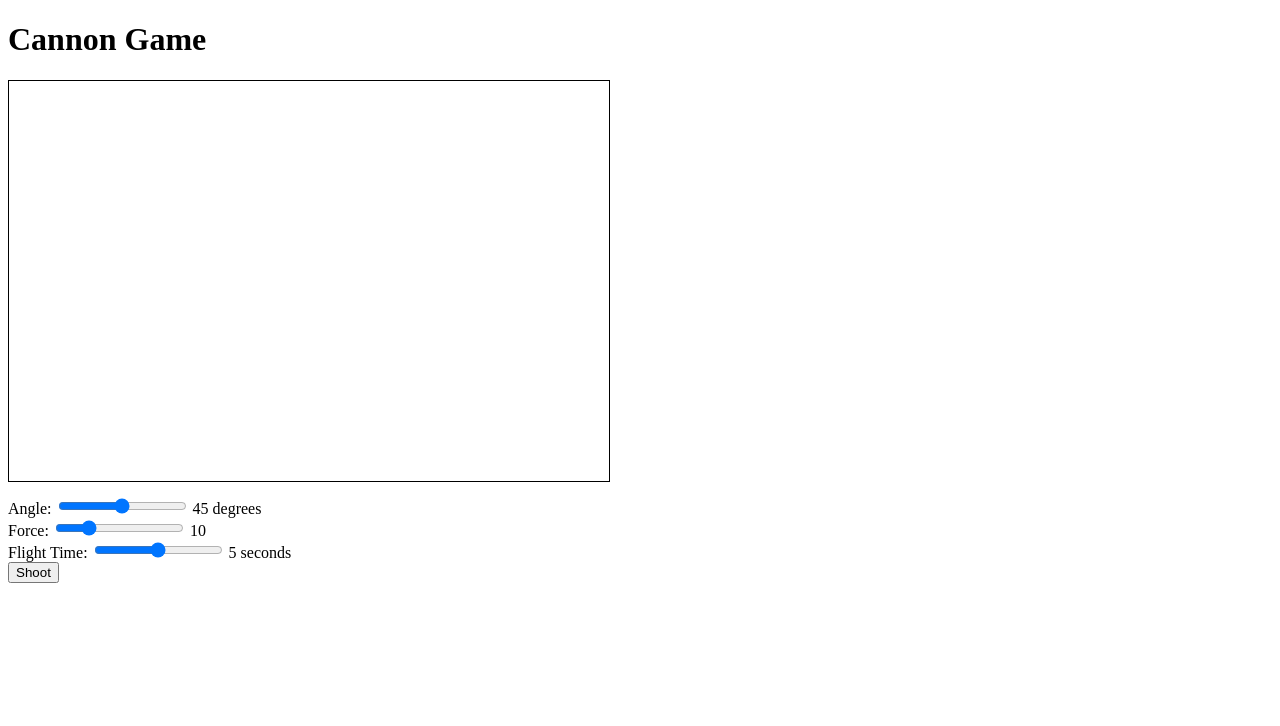
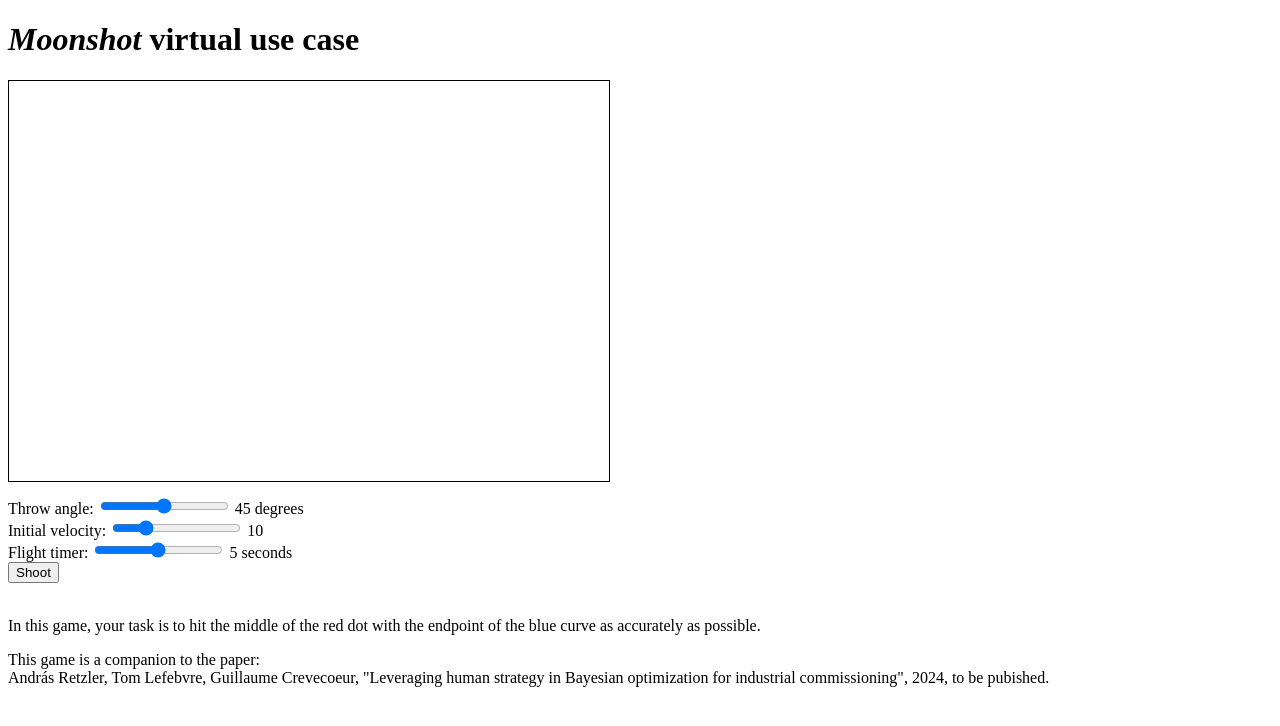
Before and after one commit to REXPEK/moonshot_game_html, a plain HTML site: page index.html in a window 1280 px wide. Drawn offline with Linux system fonts and the light colour scheme.

Commit message:
improved description

```diff
--- a/index.html
+++ b/index.html
@@ -14,13 +14,17 @@
   </style>
 </head>
 <body>
-  <h1>Cannon Game</h1>
+    <h1><em>Moonshot</em> virtual use case</h1>
   <canvas id="gameCanvas" width="600" height="400"></canvas>
   <div class="controls">
-    <label>Angle: <input type="range" id="angleSlider" min="0" max="90" value="45"> <span id="angleValue">45</span> degrees</label><br>
-    <label>Force: <input type="range" id="forceSlider" min="1" max="40" value="10"> <span id="forceValue">10</span></label><br>
-    <label>Flight Time: <input type="range" id="tFlightSlider" min="0.1" max="10" step="0.1" value="5"> <span id="tFlightValue">5</span> seconds</label><br>
-    <button id="shootButton">Shoot</button>
+    <label>Throw angle: <input type="range" id="angleSlider" min="0" max="90" value="45"> <span id="angleValue">45</span> degrees</label><br>
+    <label>Initial velocity: <input type="range" id="forceSlider" min="1" max="40" value="10"> <span id="forceValue">10</span></label><br>
+    <label>Flight timer: <input type="range" id="tFlightSlider" min="0.1" max="10" step="0.1" value="5"> <span id="tFlightValue">5</span> seconds</label><br>
+    <button id="shootButton">Shoot</button><br/>
+    <br/>
+    <p>In this game, your task is to hit the middle of the red dot with the endpoint of the blue curve as accurately as possible.</p>
+    <p>This game is a companion to the paper: <br />
+    András Retzler, Tom Lefebvre, Guillaume Crevecoeur, "Leveraging human strategy in Bayesian optimization for industrial commissioning", 2024, to be pubished.</p>
   </div>
 
   <script>
```
